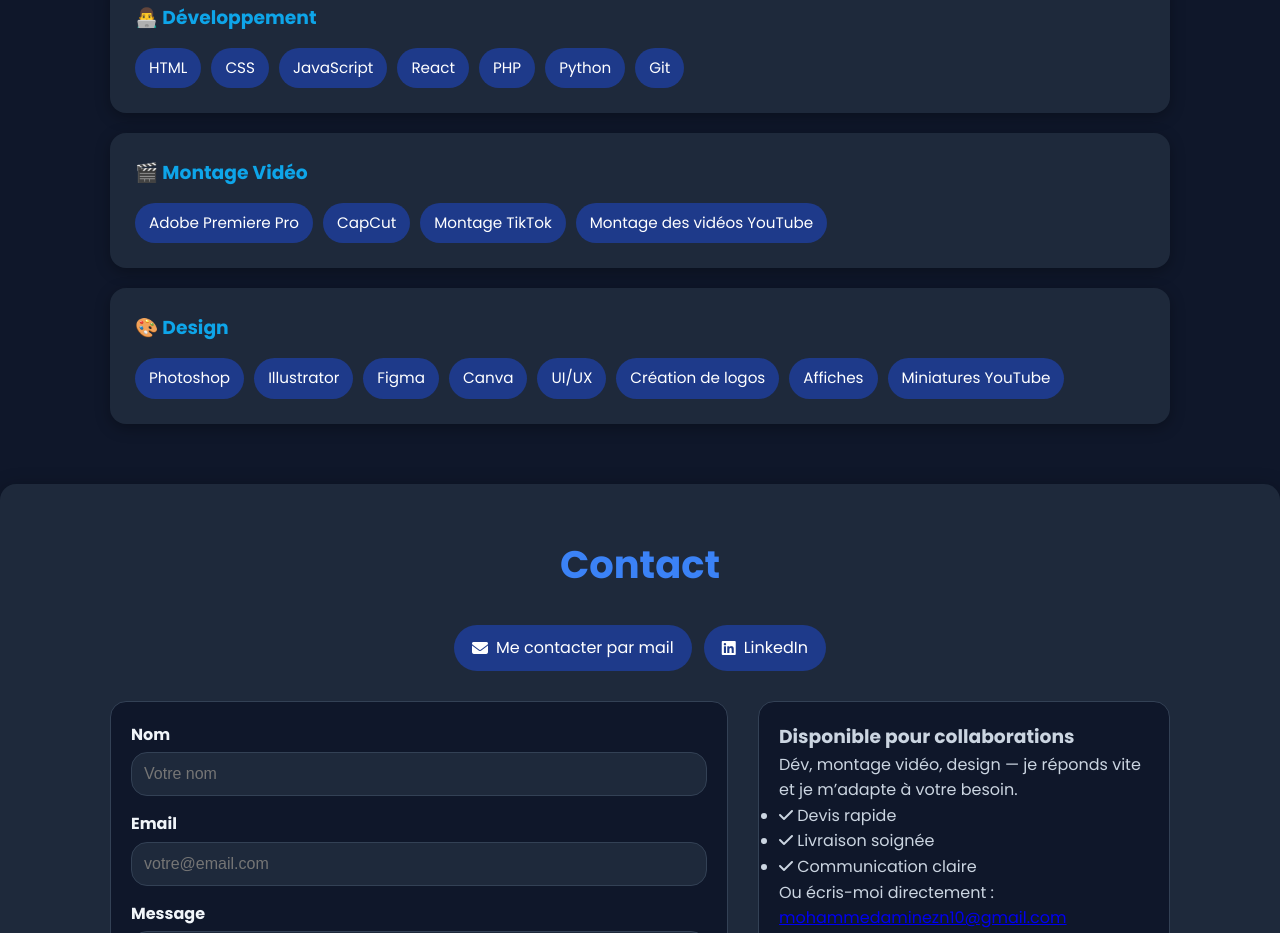
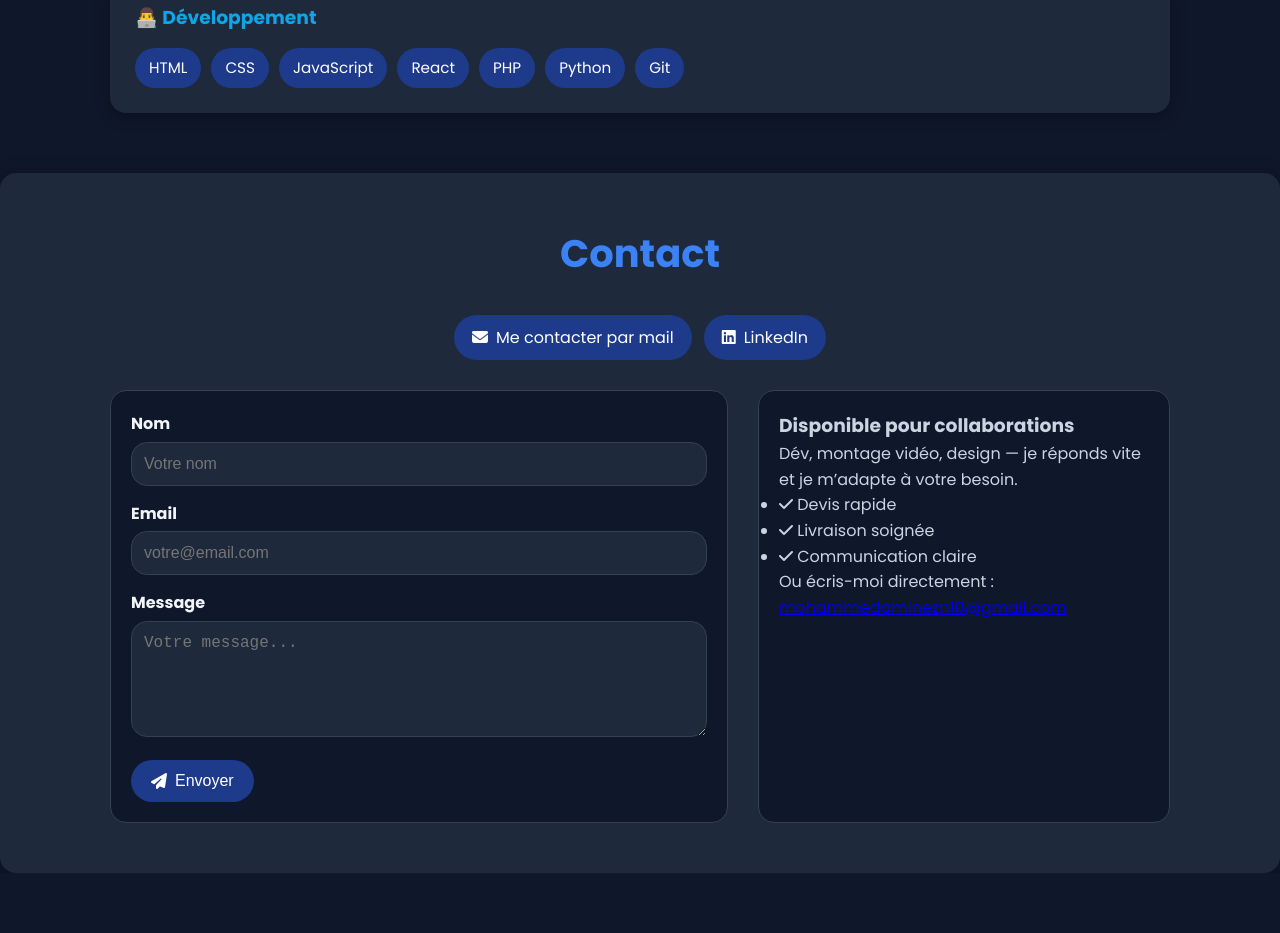
Before and after one commit to azn10/portfolio, a plain HTML site: page index.html in a window 1280 px wide. Shown: the part 1114-2047 px from the top of the page. After the commit the page ends 1987 px from the top, so only its background shows below. Drawn offline with Linux system fonts and the light colour scheme.

Commit message:
Update index.html

```diff
--- a/index.html
+++ b/index.html
@@ -55,30 +55,7 @@
         </ul>
       </div>
 
-      <div class="skill-category">
-        <h3>🎬 Montage Vidéo</h3>
-        <ul>
-          <li>Adobe Premiere Pro</li>
-          <li>CapCut</li>
-          <li>Montage TikTok</li>
-          <li>Montage des vidéos YouTube</li>
-        </ul>
-      </div>
 
-      <div class="skill-category">
-        <h3>🎨 Design</h3>
-        <ul>
-          <li>Photoshop</li>
-          <li>Illustrator</li>
-          <li>Figma</li>
-          <li>Canva</li>
-          <li>UI/UX</li>
-          <li>Création de logos</li>
-          <li>Affiches</li>
-          <li>Miniatures YouTube</li>
-        </ul>
-      </div>
-    </div>
   </section>
 
   <!-- ===== CONTACT ===== -->
```
